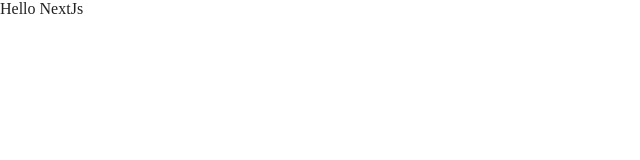
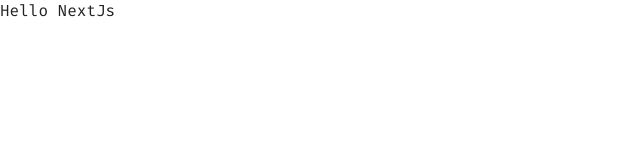
Before and after one commit to gustavomaltez/github-line-counter, a Next.js app: page / in a window 1280 px wide. Shown: the top 160 px of the page, without its empty margins (0-640 px from the left). Built offline with nearby package versions, Linux system fonts and the light colour scheme.

Commit message:
feat: added firacode font

```diff
--- /dev/null
+++ b/src/pages/_document.tsx
@@ -0,0 +1,22 @@
+import Document, { Html, Head, Main, NextScript } from 'next/document';
+
+export default class MyDocument extends Document {
+  render(): JSX.Element {
+    return (
+      <Html>
+        <Head>
+          <link rel="shortcut icon" href="favicon.png" type="image/png" />
+          <link rel="preconnect" href="https://fonts.gstatic.com" />
+          <link
+            href="https://fonts.googleapis.com/css2?family=Fira+Code:wght@300;400;700&display=swap"
+            rel="stylesheet"
+          />
+        </Head>
+        <body>
+          <Main />
+          <NextScript />
+        </body>
+      </Html>
+    );
+  }
+}
--- a/src/styles/global.ts
+++ b/src/styles/global.ts
@@ -11,6 +11,7 @@
   body{
     background: #FFFFFF;
     color: #212121;
+    font-family: 'Fira Code', monospace;
     --webkit-font-smoothing: antialiased;
   }
 
```
